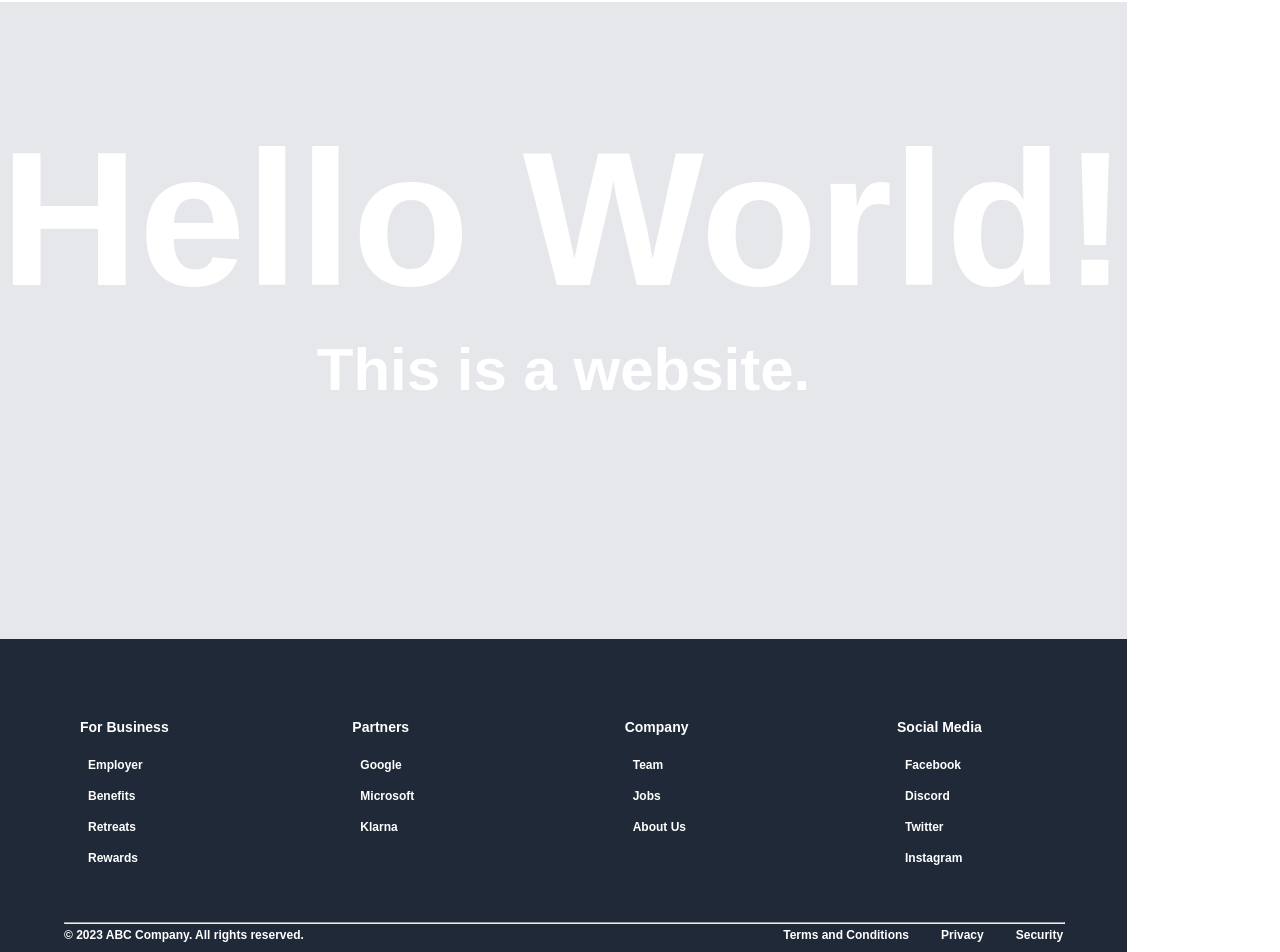
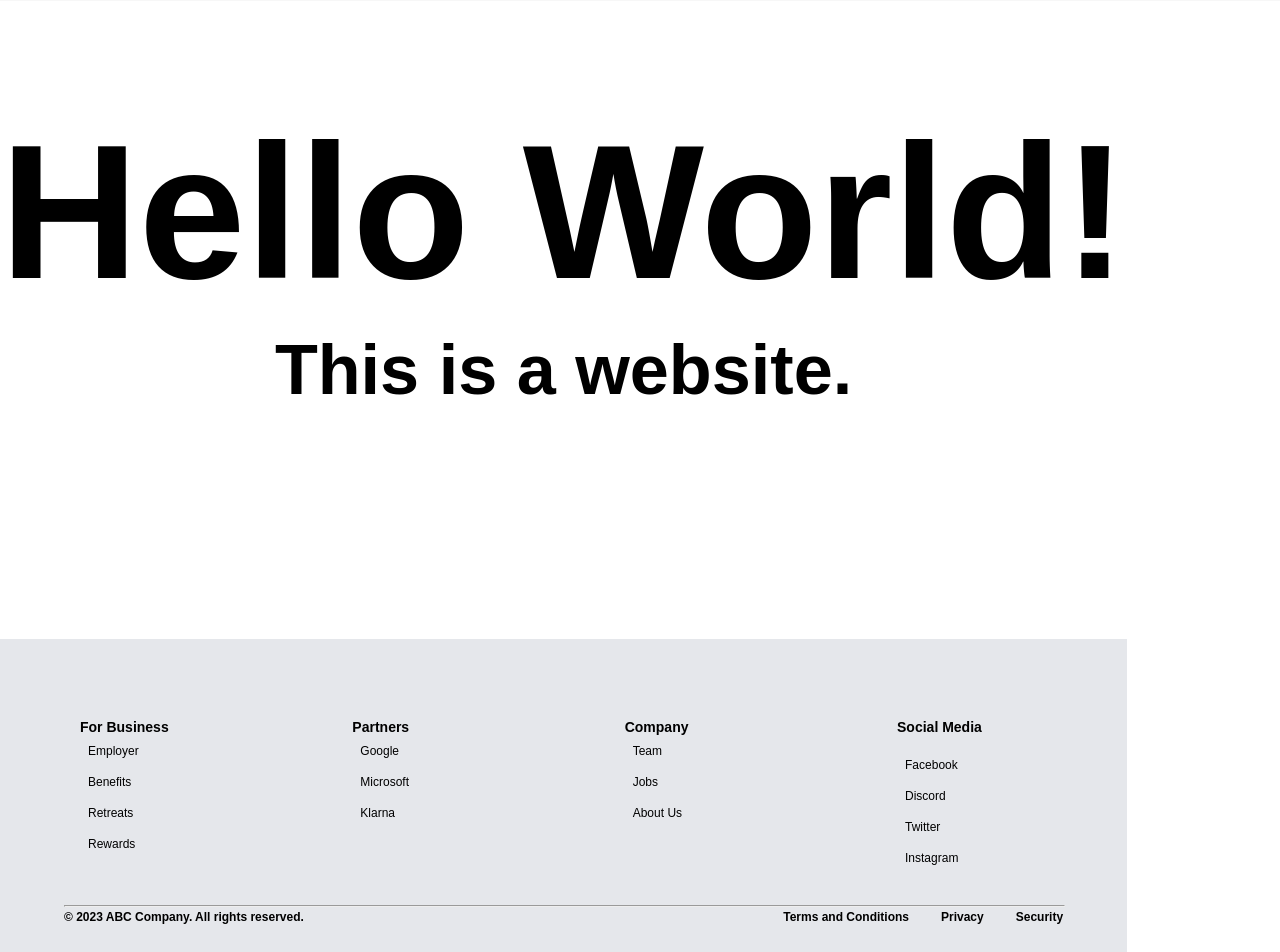
Before and after one commit to memeoplast/react-app, a React (Vite) app: page / in a window 1280 px wide. Shown: the part 111-1063 px from the top of the page. Built offline with nearby package versions, Linux system fonts and the light colour scheme.

Commit message:
Changed CSS to accomodate for dark and light Themes in Footer, Body and Navbar Components

```diff
--- a/src/App.css
+++ b/src/App.css
@@ -2,13 +2,3 @@
   margin: 0;
   font-family: Arial, Helvetica, sans-serif;
 }
-
-#light .body-div{
-  background-color: #e5e7eb ;
-
-}
-
-#dark .body-div{
-  background-color: #1f2937;
-
-}
--- a/src/Components/Body/Body.css
+++ b/src/Components/Body/Body.css
@@ -1,11 +1,46 @@
 .body-div{
     height: 750px;
-    background-color: rgb(21, 35, 57);
     justify-content: center;
     display: flex;
     align-items: center;
 
 }
+#light .body-div{
+    background-color: white ;
+
+  }
+
+  #dark .body-div{
+    background-color: #1f2937;
+
+  }
+
+#dark .heading__primary {
+    color: white;
+}
+
+#light .heading__primary{
+    color: black;
+}
+
+#dark .heading__secondary{
+    color: white
+}
+
+#light .heading__secondary {
+    color: black;
+}
+
+
+
+
+
+
+
+
+
+
+
 
 .layer2  {
     background-image: url(../assets/layer2.svg);
--- a/src/Components/Body/Body.jsx
+++ b/src/Components/Body/Body.jsx
@@ -1,6 +1,6 @@
 import React from "react";
 import './Body.css';
-<script src="https://cdn.jsdelivr.net/npm/kute.js@2.1.2/dist/kute.min.js"></script>
+// <script src="https://cdn.jsdelivr.net/npm/kute.js@2.1.2/dist/kute.min.js"></script>
 
 
 const Body = () => {
@@ -8,8 +8,8 @@ const Body = () => {
         <div className="body-div">
             <section className="blob">
                 <div className="blob-content">
-                    <h1>Hello World!</h1>
-                    <p>This is a website.</p>
+                    <h1 className="heading__primary">Hello World!</h1>
+                    <h3 className="heading__secondary">This is a website.</h3>
                 </div>
                 {/* THIS IS A BLOB TEST CODE: it was supposed to create two blobs in the background that morph into another.
                 <svg
--- a/src/Components/Footer/Footer.css
+++ b/src/Components/Footer/Footer.css
@@ -3,14 +3,19 @@
 
 }
 
-.footer {
+#dark .footer {
     background-color: #1f2937;
 }
+#light .footer{
+    background-color: #e5e7eb;
+  }
+
 
 .footer {
     display: flex;
     flex-direction: column;
 }
+
 
 .footer-links{
     display: flex;
@@ -23,7 +28,7 @@
     margin-bottom: 2rem;
 }
 
-.footer-links-div{
+#dark .footer-links-div{
     width: 150px;
     margin: 1rem;
     display: flex;
@@ -31,24 +36,34 @@
     justify-content: flex-start;
     color: white;
 }
+#light .footer-links-div{
+    width: 150px;
+    margin: 1rem;
+    display: flex;
+    flex-direction: column;
+    justify-content: flex-start;
+    color: rgb(0, 0, 0);
+}
 
-.footer-links-div a {
+#dark .footer-links-div a {
     color: white;
     text-decoration: none;
 }
 
-.socialmedia {
-    display: flex;
-    flex-direction: row;
+#light .footer-links-div a {
+    color: rgb(0, 0, 0);
+    text-decoration: none;
 }
 
-.socialmedia img{
-    width: 80% ;
+#dark .footer{
+    background-color: rgb(35, 35, 35);
+  }
 
-}
+  #light .footer-links-heading{
+    color: black;
+  }
 
-
-.footer-links-div h4 {
+.footer-links {
     font-size: 14px;
     line-height: 17px;
     margin-bottom: 0.9rem;
@@ -68,21 +83,38 @@
     margin-top: 0.2rem;
 }
 
+#dark .copyright-info{
+    color: rgb(255, 255, 255);
+}
+
+#light .copyright-info{
+    color: black;
+}
+
 .footer-below-links {
     display: flex;
     flex-direction: row;
 }
 
-.footer-below-links p {
+#dark .legal-links {
     font-size: 12px;
     line-height: 15px;
     margin-left: 2rem;
     color: white;
     font-weight: 600;
+
+}
+#light .legal-links {
+    font-size: 12px;
+    line-height: 15px;
+    margin-left: 2rem;
+    color: rgb(0, 0, 0);
+    font-weight: 600;
+
 }
 
-hr{
-    color: white !important;
+.footer-divider{
+    color: rgb(255, 255, 255);
     width: 100%;
 }
 
--- a/src/Components/Footer/Footer.jsx
+++ b/src/Components/Footer/Footer.jsx
@@ -8,7 +8,7 @@ const Footer=() => {
             <div className="footer section__padding">
                 <div className="footer-links">
                     <div className="footer-links-div">
-                        <h4> For Business</h4>
+                        <h4 className="footer-links-headig"> For Business</h4>
                         <a href="#">
                             <p>Employer</p>
                         </a>
@@ -23,7 +23,7 @@ const Footer=() => {
                         </a>
                     </div>
                     <div className="footer-links-div">
-                        <h4> Partners</h4>
+                        <h4 className="footer-links-headig">  Partners</h4>
                         <a href="#">
                             <p>Google</p>
                         </a>
@@ -35,7 +35,7 @@ const Footer=() => {
                         </a>
                     </div>
                     <div className="footer-links-div">
-                        <h4> Company</h4>
+                        <h4 className="footer-links-headig"> Company</h4>
                         <a href="#">
                             <p>Team</p>
                         </a>
@@ -47,7 +47,7 @@ const Footer=() => {
                         </a>
                     </div>
                     <div className="footer-links-div">
-                        <h4> Social Media</h4>
+                        <h4 className="footer-links"> Social Media</h4>
                         <a href="#">
                             <p>Facebook</p>
                         </a>
@@ -63,19 +63,19 @@ const Footer=() => {
                     </div>
                 </div>
 
-                <hr></hr>
+                <hr className="footer-divider"></hr>
 
                 <div className="footer-below">
                     <div className="footer-copyright">
-                        <p>
+                        <p className="copyright-info">
                             © {new Date().getFullYear()} ABC Company. All rights reserved.
 
                         </p>
                     </div>
                     <div className="footer-below-links">
-                        <a href="#"><div><p>Terms and Conditions</p></div></a>
-                        <a href="#"><div><p>Privacy</p></div></a>
-                        <a href="#"><div><p>Security</p></div></a>
+                        <a href="#"><div><p className="legal-links">Terms and Conditions</p></div></a>
+                        <a href="#"><div><p className="legal-links">Privacy</p></div></a>
+                        <a href="#"><div><p className="legal-links">Security</p></div></a>
 
 
                     </div>
--- a/src/Components/Navbar/Navbar.css
+++ b/src/Components/Navbar/Navbar.css
@@ -1,4 +1,4 @@
-body a{
+ .link__navbar{
     text-decoration: none;
     color: black;
     font-size: 20px;
@@ -11,16 +11,28 @@ body a{
     z-index: 2;
 }
 
-.navbar{
+#dark .navbar{
     display: flex;
     justify-content: space-between;
     align-items: center;
-    background-color: white;
+    background-color: #e5e7eb;
     /*border-radius: 0.5rem;*/
     /*border: 1px solid #8000e5;*/
    /* margin: 2.6rem 2rem;*/
     padding: auto 2rem;
 }
+#light .navbar{
+    display: flex;
+    justify-content: space-between;
+    align-items: center;
+    background-color: rgb(247, 247, 247);
+    /*border-radius: 0.5rem;*/
+    /*border: 1px solid #8000e5;*/
+   /* margin: 2.6rem 2rem;*/
+    padding: auto 2rem;
+}
+
+
 
 .navbar-links{
     flex: 1;
@@ -41,12 +53,22 @@ body a{
     margin-right: 2rem;
 }
 
-.navbar-button{
+#light .navbar-button{
     display: flex;
     justify-content: flex-end;
     align-items: center;
     margin-right: 2rem;
     border-radius: 1rem;
+    background-color: rgb(247, 247, 247) ;
+}
+
+#dark .navbar-button{
+    display: flex;
+    justify-content: flex-end;
+    align-items: center;
+    margin-right: 2rem;
+    border-radius: 1rem;
+    background-color: #e5e7eb ;
 }
 
 .switch {
@@ -68,11 +90,23 @@ body a{
     cursor: pointer;
 }
 
-.navbar-button button,
-.navbar-menu_container button{
+#light .button__big {
     padding: 0.5rem 1rem;
     color: #8000e5;
-    background-color: white;
+    background-color: rgb(247, 247, 247);
+    border: 1px solid #8000e5;
+    font-weight: 600;
+    font-size: 13px;
+    line-height: 25px;
+    outline: none;
+    cursor: pointer;
+    border-radius: 5px;
+}
+
+#dark .button__big{
+    padding: 0.5rem 1rem;
+    color: #8000e5;
+    background-color: #e5e7eb;
     border: 1px solid #8000e5;
     font-weight: 600;
     font-size: 13px;
@@ -93,13 +127,29 @@ body a{
     cursor: pointer;
 }
 
-.navbar-menu_container{
+#light .navbar-menu_container{
     display: flex;
     justify-content: center;
     align-items: flex-end;
     flex-direction: column;
     text-align: end;
-    background-color: white;
+    background-color: rgb(247, 247, 247);
+    padding: 2rem;
+    position: absolute;
+    right: 0;
+    top: 40px;
+    margin-top: 1rem;
+    min-width: 170px;
+    border-radius: 5px;
+    box-shadow: 0px 0px 5px rgba(0, 0, 0, 0.2);
+}
+#dark .navbar-menu_container{
+    display: flex;
+    justify-content: center;
+    align-items: flex-end;
+    flex-direction: column;
+    text-align: end;
+    background-color: #e5e7eb;
     padding: 2rem;
     position: absolute;
     right: 0;
@@ -119,18 +169,18 @@ body a{
 }
 
 .scale-up-center{
-    -webkit-animation: scale-up-center 0.4s cubic-bezier(0.39, 0.575, 0.565, 1) both;
+    animation: scale-up-center 0.4s cubic-bezier(0.39, 0.575, 0.565, 1) both;
     animation: scale-up-center 0.4s cubic-bezier(0.39, 0.575, 0.565, 1) both;
 }
 
-@-webkit-keyframes scale-up-center{
+@keyframes scale-up-center{
     0%{
-        -webkit-animation: scale(0.5);
+        animation: scale(0.5);
         transform: scale(0.5);
     }
 
     100%{
-        -webkit-animation: scale(1);
+        animation: scale(1);
         transform: scale(1);
     }
 }
@@ -138,12 +188,12 @@ body a{
 
 @keyframes scale-up-center{
     0%{
-        -webkit-animation: scale(0.5);
+        animation: scale(0.5);
         transform: scale(0.5);
     }
 
     100%{
-        -webkit-animation: scale(1);
+        animation: scale(1);
         transform: scale(1);
     }
 }
```
Also changed, not shown: src/Components/Navbar/Navbar.jsx (+12 -12 lines).
